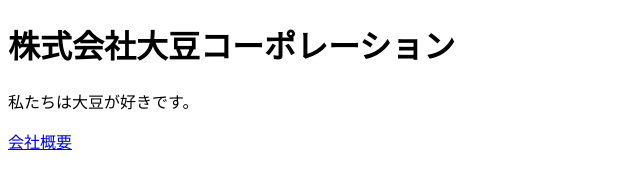
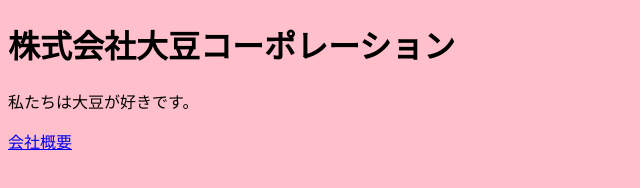
Before and after one commit to madaraproject/client_web, a plain HTML site: page index.html in a window 1280 px wide. Shown: the whole page, without its empty margins (0-640 px from the left). Drawn offline with Linux system fonts and the light colour scheme.

Commit message:
緊急対応：背景色ピンクですぐに公開

```diff
--- a/index.html
+++ b/index.html
@@ -5,6 +5,7 @@
     <meta http-equiv="X-UA-Compatible" content="IE=edge">
     <meta name="viewport" content="width=device-width, initial-scale=1.0">
     <title>ホーム</title>
+    <link rel="stylesheet" href="./style.css">
 </head>
 <body>
     <h1>株式会社大豆コーポレーション</h1>
--- /dev/null
+++ b/style.css
@@ -0,0 +1,3 @@
+body {
+    background-color: pink;
+}
```
Also changed, not shown: about.html (+1 -0 lines).
